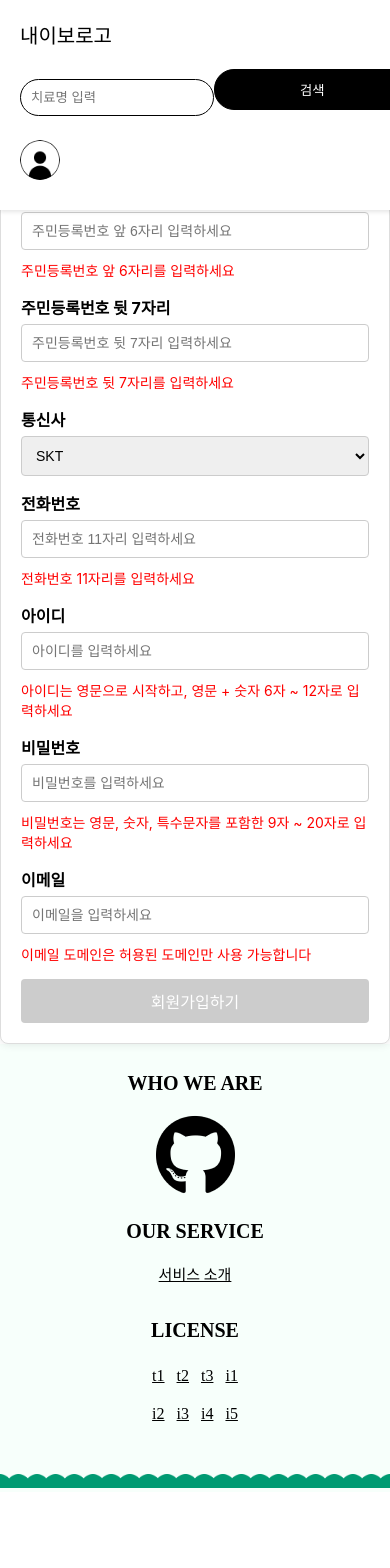
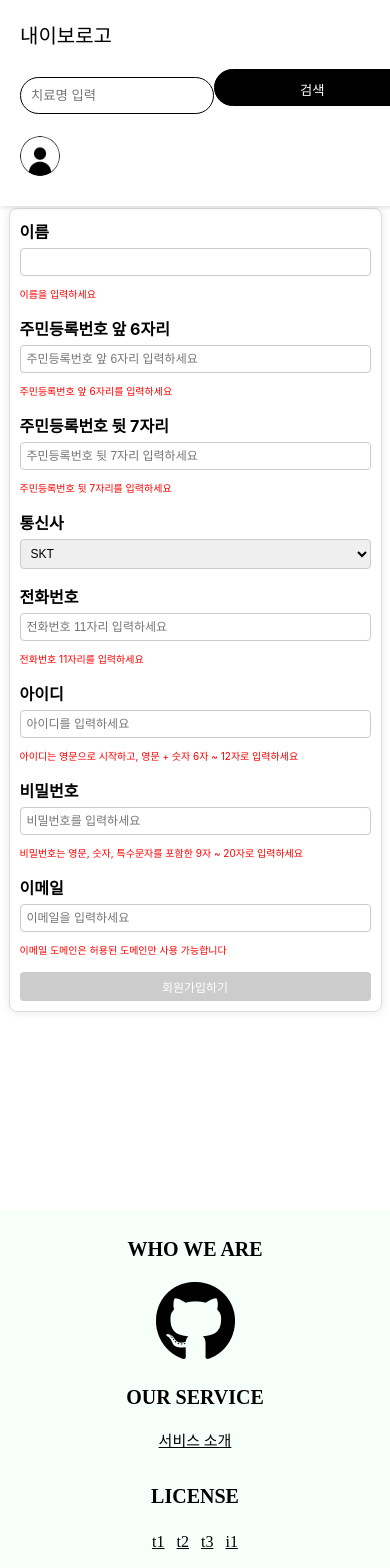
Before and after one commit to kimsieun99/LikeLion-12th-TEAM04-FE, a React (Create React App) app in the folder myibo/: page /signup in a window 390 px wide. Shown: the top 1568 px of the page. Before the commit the page ends 1492 px from the top, so only its background shows below. Built offline with nearby package versions, Linux system fonts and the light colour scheme; a web font is replaced by a local one.

Commit message:
feat.MyPage 완성, 파일구조 정리

```diff
--- a/myibo/src/App.js
+++ b/myibo/src/App.js
@@ -1,38 +1,30 @@
 import React from "react";
 import { BrowserRouter as Router, Route, Routes } from "react-router-dom";
-import "./App.css";
 import Nav from "./components/Nav";
-import Section1 from "./components/Section1";
-import Section2 from "./components/Section2";
-import Section3 from "./components/Section3";
-import Section4 from "./components/Section4";
 import Footer from "./components/Footer";
 import MyPage from "./components/MyPage";
 import SignupPage from "./components/SignupPage";
 import LoginPage from "./components/LoginPage";
+import MainPage from "./pages/MainPage";
 
 function App() {
   return (
-    <Router>
-      <div className="App">
+    <>
+      <Router>
         <Nav />
         <Routes>
-          <Route path="/" element={
-            <>
-              <Section1 />
-              <Section2 />
-              <Section3 />
-              <Section4 />
-            </>
-          } />
-          <Route path="/MyPage" element={<MyPage />} />
+          <Route path="/" element={<MainPage />} />
           <Route path="/signup" element={<SignupPage />} />
           <Route path="/login" element={<LoginPage />} />
-        </Routes>
-        <Footer />
-      </div>
-    </Router>
+          <Route path="/MyPage" element={<MyPage />} />
+      </Routes>
+      <Footer />
+      </Router>
+
+    </>
   );
+
+
 }
 
 export default App;
--- /dev/null
+++ b/myibo/src/pages/MainPage.js
@@ -0,0 +1,18 @@
+import React from "react";
+import Section1 from "../components/Section1";
+import Section2 from "../components/Section2";
+import Section3 from "../components/Section3";
+import Section4 from "../components/Section4";
+
+function MainPage() {
+  return (
+    <>
+      <Section1 />
+      <Section2 />
+      <Section3 />
+      <Section4 />
+    </>
+  );
+}
+
+export default MainPage;
--- a/myibo/src/styles/LoginForm.css
+++ b/myibo/src/styles/LoginForm.css
@@ -79,3 +79,42 @@ input {
   display: flex;
   justify-content: center;
 }
+
+/* 반응형 디자인 */
+@media (max-width: 768px) {
+  .login-form-container {
+    padding: 15px;
+    margin-top: 200px;
+    margin-bottom: 150px;
+  }
+
+  .submit-button,
+  .signup-button {
+    font-size: 14px;
+    padding: 8px;
+  }
+
+  .error-message,
+  .success-message {
+    font-size: 12px;
+  }
+}
+
+@media (max-width: 480px) {
+  .login-form-container {
+    padding: 10px;
+    margin-top: 100px;
+    margin-bottom: 100px;
+  }
+
+  .submit-button,
+  .signup-button {
+    font-size: 12px;
+    padding: 6px;
+  }
+
+  .error-message,
+  .success-message {
+    font-size: 10px;
+  }
+}
--- a/myibo/src/styles/Nav.css
+++ b/myibo/src/styles/Nav.css
@@ -19,7 +19,7 @@
 .search-container {
   display: flex;
   align-items: center;
-  margin-left: auto; /* 자동으로 오른쪽으로 정렬 */
+  margin-left: auto;
   margin-right: 15px;
 }
 
@@ -38,6 +38,7 @@
   padding: 10px;
   border-radius: 20px 0 0 20px;
   border: 1px solid #000;
+
 }
 
 .search-button {
@@ -47,9 +48,10 @@
   color: #ffffff;
   cursor: pointer;
   margin-bottom: 20px;
-  margin-top: 20px;
+  margin-top: 25px;
   padding: 10px 20px;
   background-color: #000000;
+  height: 37px;
 }
 
 .profile-image {
--- a/myibo/src/styles/SignupForm.css
+++ b/myibo/src/styles/SignupForm.css
@@ -1,11 +1,10 @@
-
-
 .signup-form-container {
   display: flex;
   justify-content: center;
   align-items: center;
   min-height: 100vh;
   padding-top: 50px;
+  height: 1200px;
 }
 
 .signup-form {
@@ -70,3 +69,54 @@
 .submit-button:hover.active {
   background-color: #033b0f;
 }
+
+/* 반응형 디자인 */
+@media (max-width: 768px) {
+  .signup-form-container {
+    padding-top: 20px;
+  }
+
+  .signup-form {
+    padding: 15px;
+  }
+
+  .form-group input,
+  .form-group select {
+    padding: 8px;
+    font-size: 13px;
+  }
+
+  .submit-button {
+    font-size: 14px;
+    padding: 8px;
+  }
+
+  .error-message {
+    font-size: 11px;
+  }
+}
+
+@media (max-width: 480px) {
+  .signup-form-container {
+    padding-top: 10px;
+  }
+
+  .signup-form {
+    padding: 10px;
+  }
+
+  .form-group input,
+  .form-group select {
+    padding: 6px;
+    font-size: 12px;
+  }
+
+  .submit-button {
+    font-size: 12px;
+    padding: 6px;
+  }
+
+  .error-message {
+    font-size: 10px;
+  }
+}
```
